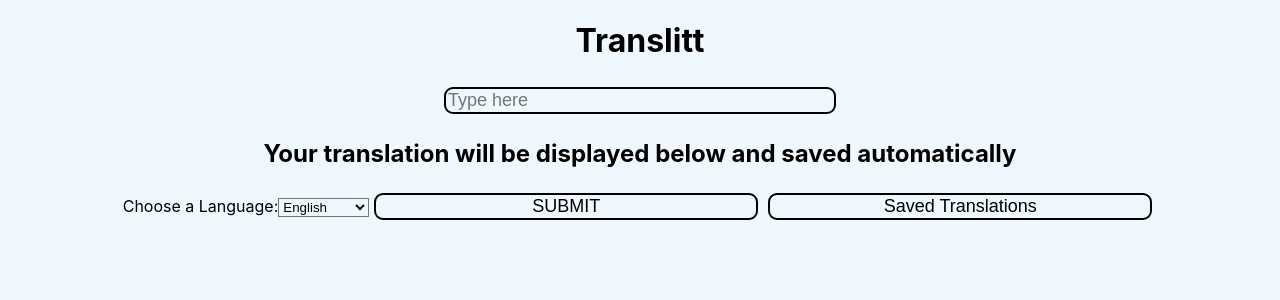
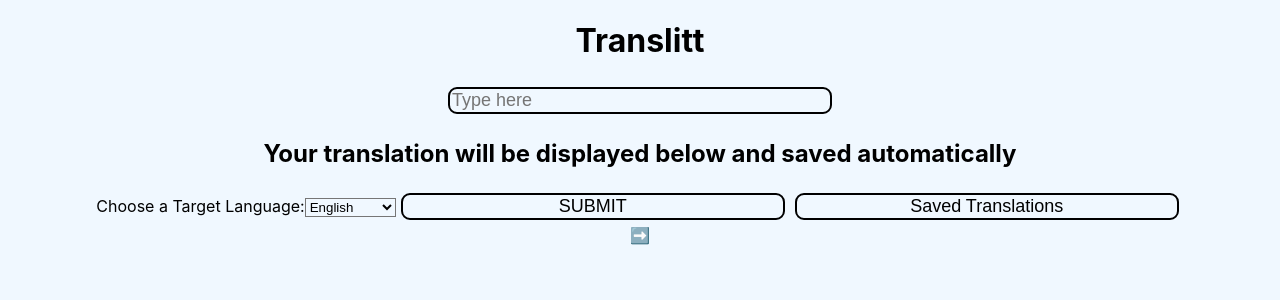
Before and after one commit to BenHolden010/Trans-Litt, a React (Create React App) app: page / in a window 1280 px wide. Shown: the top 300 px of the page. Built offline with nearby package versions, Linux system fonts and the light colour scheme.

Commit message:
Add Readme

```diff
--- a/src/Form.js
+++ b/src/Form.js
@@ -1,12 +1,9 @@
 import React from 'react';
-import { useState, useEffect } from 'react';
 import './Form.css';
 import fetchTranslation from './fetchTranslation';
 import { NavLink } from 'react-router-dom';
 
 function Form({addTranslation, setPost, setResponse, setServerError, post, response, setDefaultLabel, defaultLabel}){
-  // const [post, setPost] = useState("");
-  // const [response, setResponse] = useState("");
 
   function submitTranslations(event) {
     event.preventDefault()
@@ -20,31 +17,23 @@ function Form({addTranslation, setPost, setResponse, setServerError, post, respo
             }
 
             addTranslation(newTranslation)
-            // clearInput()
         })
         .catch(err => setServerError(err.message))
-  }
-
-
-  function clearInput(){
-    setPost("")
-    setResponse("")
-    // console.log(response)
   }
 
     return (
         <form>
           <input
-            type='text'
-            placeholder='Type here'
-            name='post'
-            value={post}
-            onChange={event => setPost(event.target.value)}
-
-          />
+          class="home__searchInput"
+          type="search"
+          name="s"
+          placeholder='Type here'
+          value={post}
+          onChange={event => setPost(event.target.value)}
+          ></input>
           <h2>Your translation will be displayed below and saved automatically</h2>
         <h3>{response}</h3>
-        <label>Choose a Language:
+        <label>Choose a Target Language:
           <select className="default-label" onChange={event => setDefaultLabel(event.target.value)}>
             <option value="en">English</option>
             <option value="ar">Arabic</option>
@@ -84,6 +73,7 @@ function Form({addTranslation, setPost, setResponse, setServerError, post, respo
             Saved Translations
           </button>
         </NavLink>
+        <div>➡️</div>
         </form>
       )
     }
```
Also changed, not shown: 1 other file (tests, documents, lock files or other folders).
